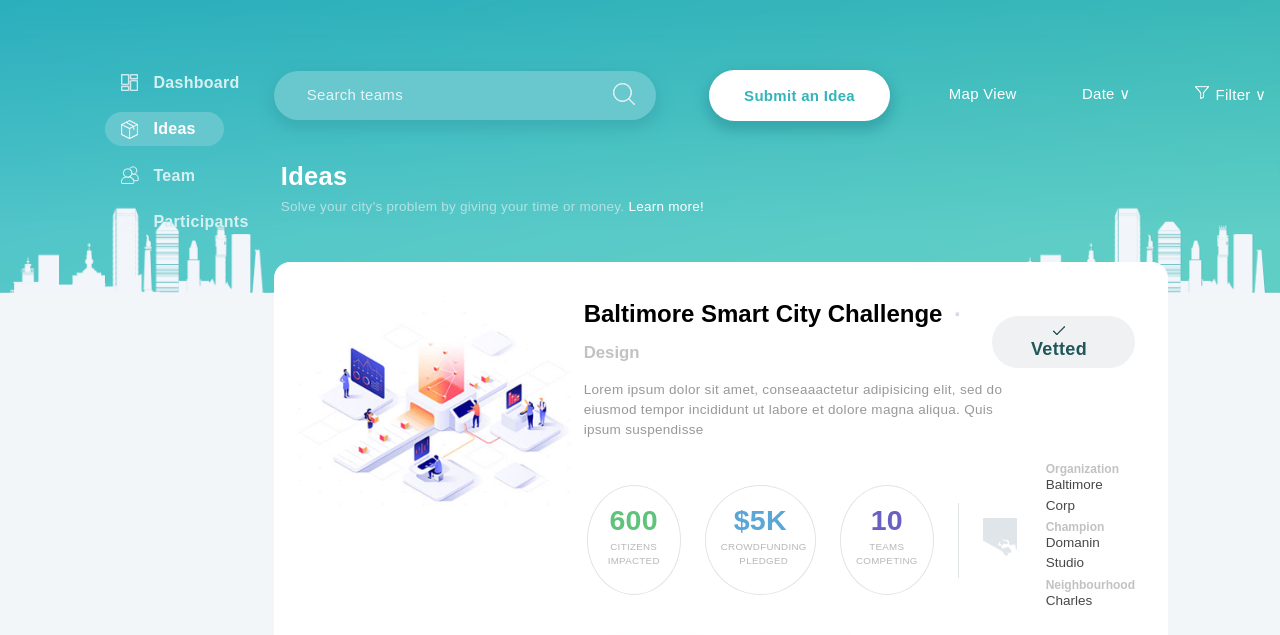
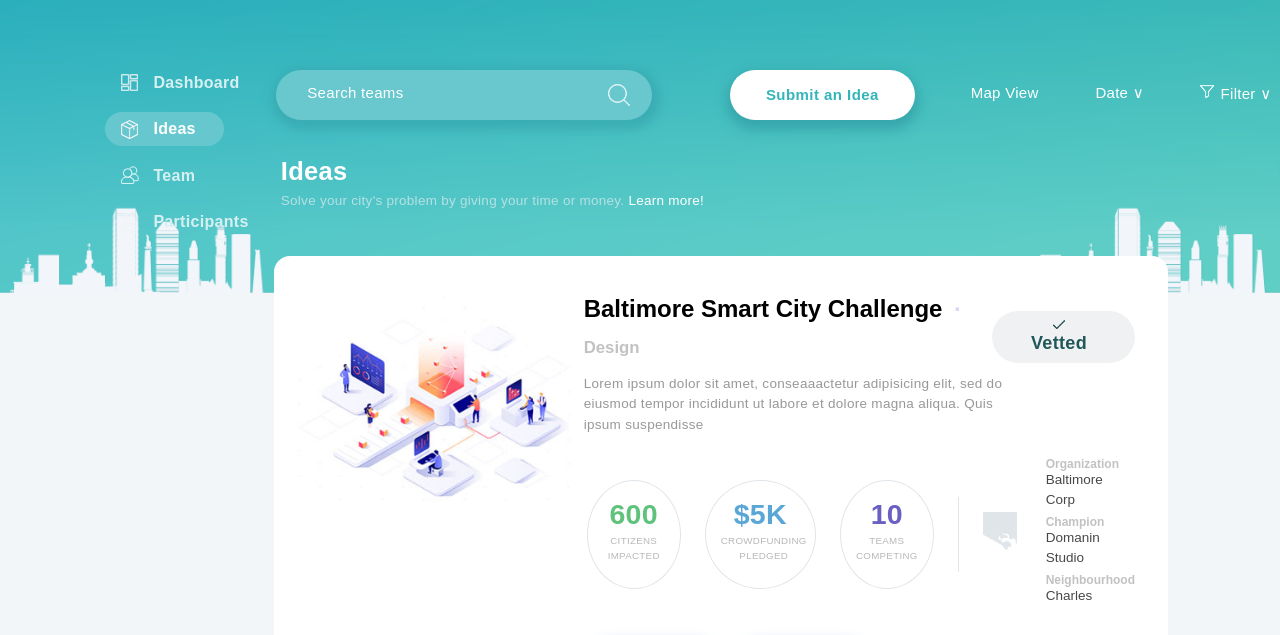
Before and after one commit to rdmrl/city_backlog, a website: page ideas.html in a window 1280 px wide. Shown: the part 136-771 px from the top of the page. Drawn offline with nearby package versions, Linux system fonts and the light colour scheme; files that its build step writes are made by us from their sources; a web font is replaced by a local one.

Commit message:
updated colors and alignment

```diff
--- a/sass/navigation/_search_bar.scss
+++ b/sass/navigation/_search_bar.scss
@@ -3,40 +3,42 @@
   display: flex;
   align-items: center;
   justify-content: space-between;
+
+  margin: 5px 0 36px 7px;
   max-width: 1100px;
-  margin-top: 5px;
-  margin-left: 5px;
-  margin-bottom: 40px;
 
   .search-container {
     display: flex;
+    align-items: center;
     background-color: #68c8ce;
-    border-radius: 1.7em;
-    padding: .7em 1em .7em 2em;
-    box-shadow: 0 6px 12px 4px rgba(53, 164, 171, 0.5);
+    border-radius: 1.8em;
+    padding: .4em .8em .4em 1.7em;
+    box-shadow: 2px 4px 8px 6px rgba(53, 164, 171, 0.6);
 
-    flex-basis: 38%;
-    margin-right: 2em;
+    flex-basis: 37.5%;
+    margin-right: 3.5em;
 
     .search-field {
       background: transparent;
       border: 0;
       margin-right: 10px;
-      width: 88%;
+      padding: .4em .5em .6em .4em;
+      width: 87%;
     }
 
     .search-field::-webkit-input-placeholder { /* Chrome/Opera/Safari */
-      color: #e6f4f6;
+      color: #f2f9fa;
+      color: #fff;
     }
 
     .search-field::-moz-placeholder { /* Firefox 19+ */
-      color: #e6f4f6;
+      color: #f2f9fa;
     }
     .search-field:-ms-input-placeholder { /* IE 10+ */
-      color: #e6f4f6;
+      color: #f2f9fa;
     }
     .search-field:-moz-placeholder { /* Firefox 18- */
-      color: #e6f4f6;
+      color: #f2f9fa;
     }
 
     .search-button {
@@ -49,20 +51,24 @@
 
   .action-submit-idea {
     background-color: #fff;
+    border-radius: 1.8em;
+    box-shadow: 0 6px 12px 4px rgba(53, 164, 171, 0.9);
     color: #32b4ba;
-    box-shadow: 0 6px 12px 4px rgba(53, 164, 171, 0.9);
-    padding: 1.2em 1.4em;
-    flex-basis: 18%;
-    border-radius: 1.7em;
+    font-weight: 600;
+    letter-spacing: .03em;
+    padding: 1.1em 1.4em 1.2em;
+
+    flex-basis: 18.5%;
   }
 
   .button-clear {
     margin-right: 0;
     padding-left: 0;
     padding-right: 0;
-    flex-basis: 10%;
+    flex-basis: 9%;
     background-color: transparent;
     color: #fff;
+    font-size: 1em;
     font-weight: 500;
   }
 }
```
